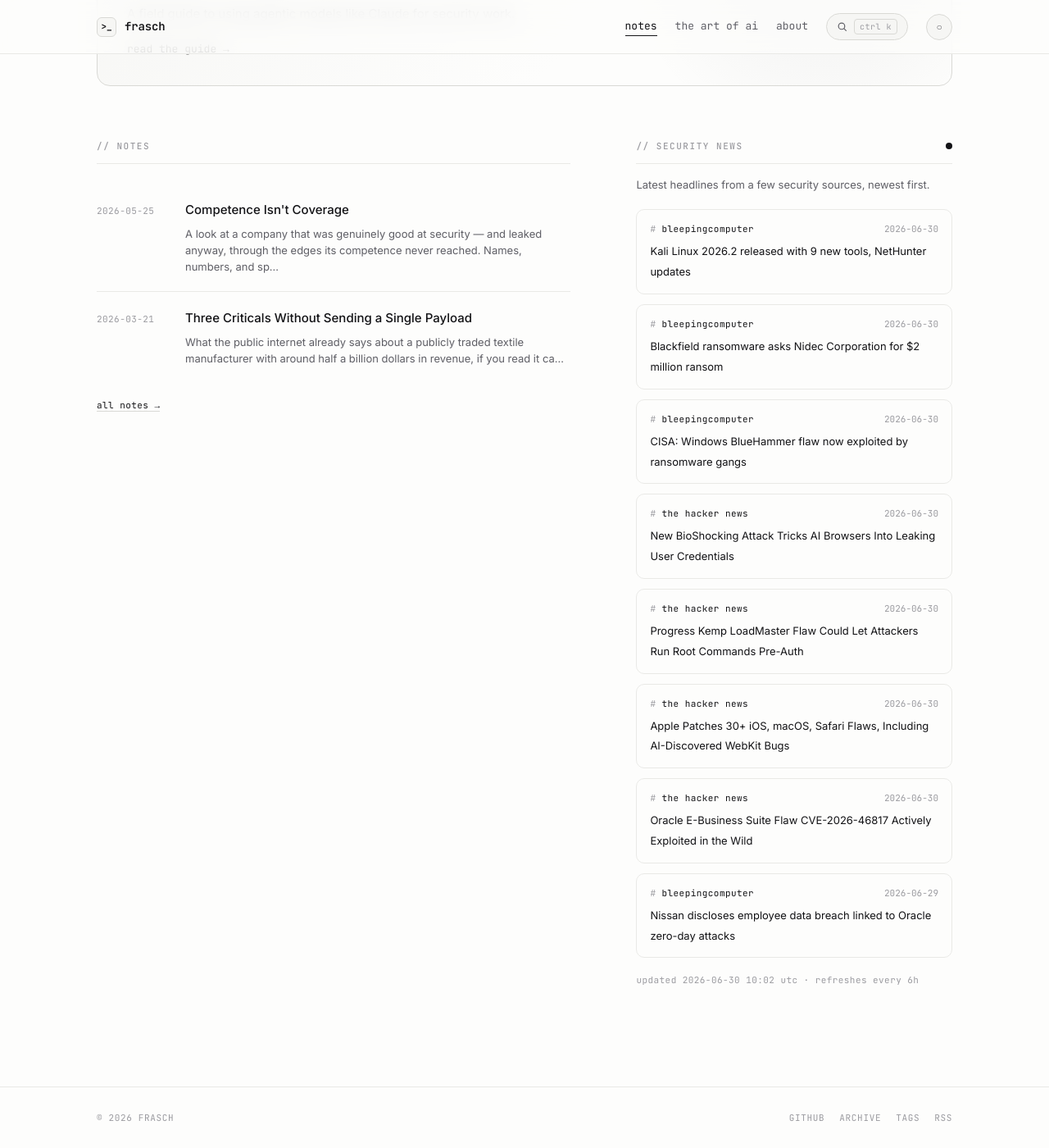
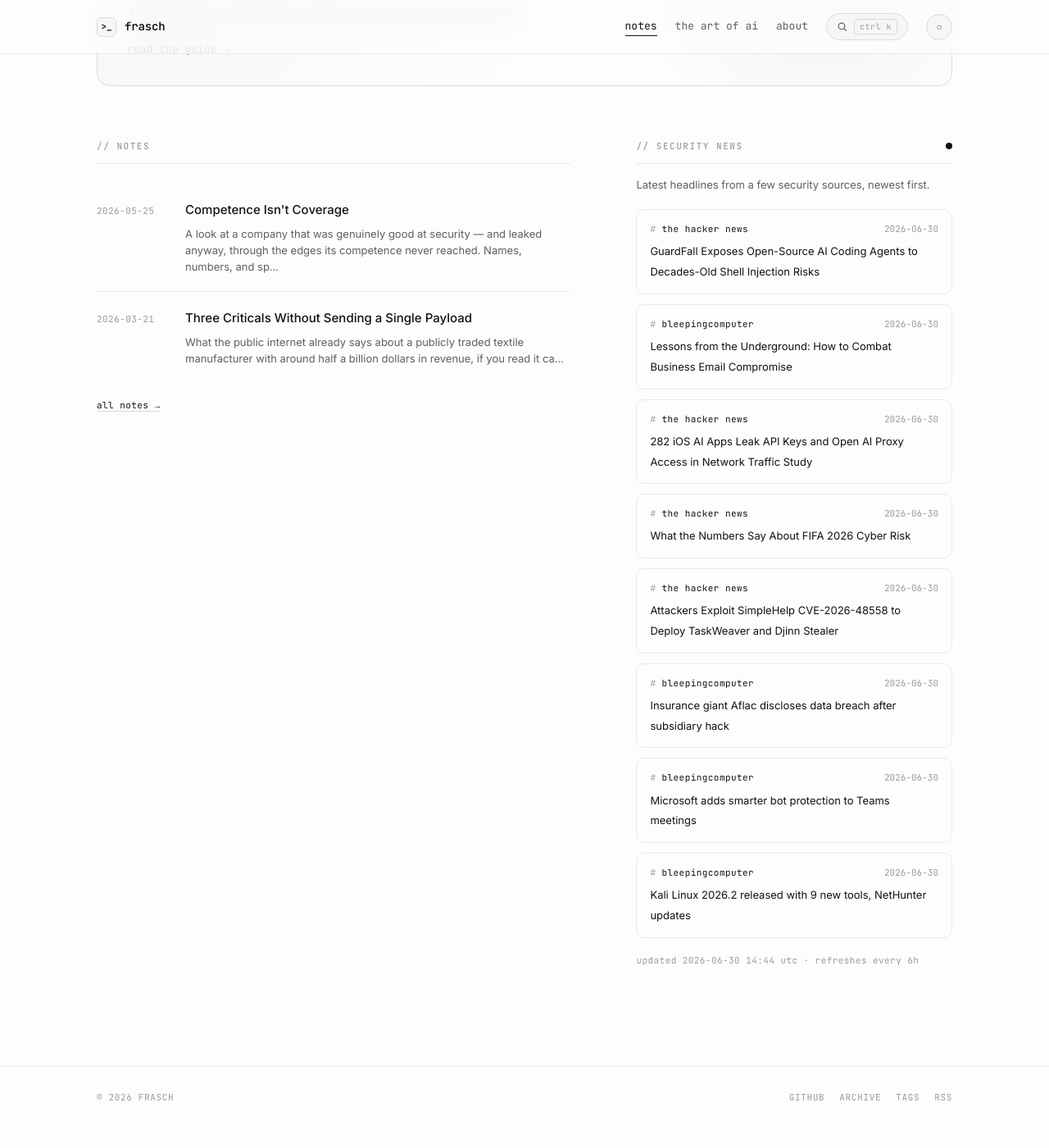
Before and after one commit to whoisfrasch/frasch, a Jekyll site: the page built from index.html, in a window 1280 px wide and 1400 px high, scrolled down 615 px. Shown: the whole window at 82% size. Built offline with Jekyll 4.4.1, drawn with Linux system fonts in a browser that asks for light colours; after the commit the page ends 1990 px from its top, so only the background shows below that.

Commit message:
Refresh security news feed

```diff
--- a/_data/news.json
+++ b/_data/news.json
@@ -1,53 +1,53 @@
 {
-  "updated": "2026-06-30T10:02:51Z",
+  "updated": "2026-06-30T14:44:56Z",
   "items": [
+    {
+      "source": "the hacker news",
+      "title": "GuardFall Exposes Open-Source AI Coding Agents to Decades-Old Shell Injection Risks",
+      "link": "https://thehackernews.com/2026/06/guardfall-exposes-open-source-ai-coding.html",
+      "date": "2026-06-30T14:26:15Z"
+    },
+    {
+      "source": "bleepingcomputer",
+      "title": "Lessons from the Underground: How to Combat Business Email Compromise",
+      "link": "https://www.bleepingcomputer.com/news/security/lessons-from-the-underground-how-to-combat-business-email-compromise/",
+      "date": "2026-06-30T14:00:10Z"
+    },
+    {
+      "source": "the hacker news",
+      "title": "282 iOS AI Apps Leak API Keys and Open AI Proxy Access in Network Traffic Study",
+      "link": "https://thehackernews.com/2026/06/282-ios-apps-found-leaking-llm-api-keys.html",
+      "date": "2026-06-30T13:49:34Z"
+    },
+    {
+      "source": "the hacker news",
+      "title": "What the Numbers Say About FIFA 2026 Cyber Risk",
+      "link": "https://thehackernews.com/2026/06/what-numbers-say-about-fifa-2026-cyber.html",
+      "date": "2026-06-30T11:30:00Z"
+    },
+    {
+      "source": "the hacker news",
+      "title": "Attackers Exploit SimpleHelp CVE-2026-48558 to Deploy TaskWeaver and Djinn Stealer",
+      "link": "https://thehackernews.com/2026/06/attackers-exploit-simplehelp-cve-2026.html",
+      "date": "2026-06-30T11:18:47Z"
+    },
+    {
+      "source": "bleepingcomputer",
+      "title": "Insurance giant Aflac discloses data breach after subsidiary hack",
+      "link": "https://www.bleepingcomputer.com/news/security/insurance-giant-aflac-discloses-data-breach-after-subsidiary-hack/",
+      "date": "2026-06-30T11:12:18Z"
+    },
+    {
+      "source": "bleepingcomputer",
+      "title": "Microsoft adds smarter bot protection to Teams meetings",
+      "link": "https://www.bleepingcomputer.com/news/microsoft/microsoft-adds-smarter-bot-protection-to-teams-meetings/",
+      "date": "2026-06-30T10:52:26Z"
+    },
     {
       "source": "bleepingcomputer",
       "title": "Kali Linux 2026.2 released with 9 new tools, NetHunter updates",
       "link": "https://www.bleepingcomputer.com/news/linux/kali-linux-20262-released-with-9-new-tools-nethunter-updates/",
       "date": "2026-06-30T09:46:39Z"
-    },
-    {
-      "source": "bleepingcomputer",
-      "title": "Blackfield ransomware asks Nidec Corporation for $2 million ransom",
-      "link": "https://www.bleepingcomputer.com/news/security/blackfield-ransomware-asks-nidec-corporation-for-2-million-ransom/",
-      "date": "2026-06-30T09:41:05Z"
-    },
-    {
-      "source": "bleepingcomputer",
-      "title": "CISA: Windows BlueHammer flaw now exploited by ransomware gangs",
-      "link": "https://www.bleepingcomputer.com/news/security/cisa-windows-bluehammer-flaw-now-exploited-by-ransomware-gangs/",
-      "date": "2026-06-30T08:53:13Z"
-    },
-    {
-      "source": "the hacker news",
-      "title": "New BioShocking Attack Tricks AI Browsers Into Leaking User Credentials",
-      "link": "https://thehackernews.com/2026/06/new-bioshocking-attack-tricks-ai.html",
-      "date": "2026-06-30T08:37:19Z"
-    },
-    {
-      "source": "the hacker news",
-      "title": "Progress Kemp LoadMaster Flaw Could Let Attackers Run Root Commands Pre-Auth",
-      "link": "https://thehackernews.com/2026/06/progress-kemp-loadmaster-flaw-could-let.html",
-      "date": "2026-06-30T07:38:07Z"
-    },
-    {
-      "source": "the hacker news",
-      "title": "Apple Patches 30+ iOS, macOS, Safari Flaws, Including AI-Discovered WebKit Bugs",
-      "link": "https://thehackernews.com/2026/06/apple-patches-30-ios-macos-safari-flaws.html",
-      "date": "2026-06-30T07:15:07Z"
-    },
-    {
-      "source": "the hacker news",
-      "title": "Oracle E-Business Suite Flaw CVE-2026-46817 Actively Exploited in the Wild",
-      "link": "https://thehackernews.com/2026/06/oracle-e-business-suite-flaw-cve-2026.html",
-      "date": "2026-06-30T05:04:06Z"
-    },
-    {
-      "source": "bleepingcomputer",
-      "title": "Nissan discloses employee data breach linked to Oracle zero-day attacks",
-      "link": "https://www.bleepingcomputer.com/news/security/nissan-discloses-employee-data-breach-linked-to-oracle-zero-day-attacks/",
-      "date": "2026-06-29T20:40:44Z"
     }
   ]
 }
```
